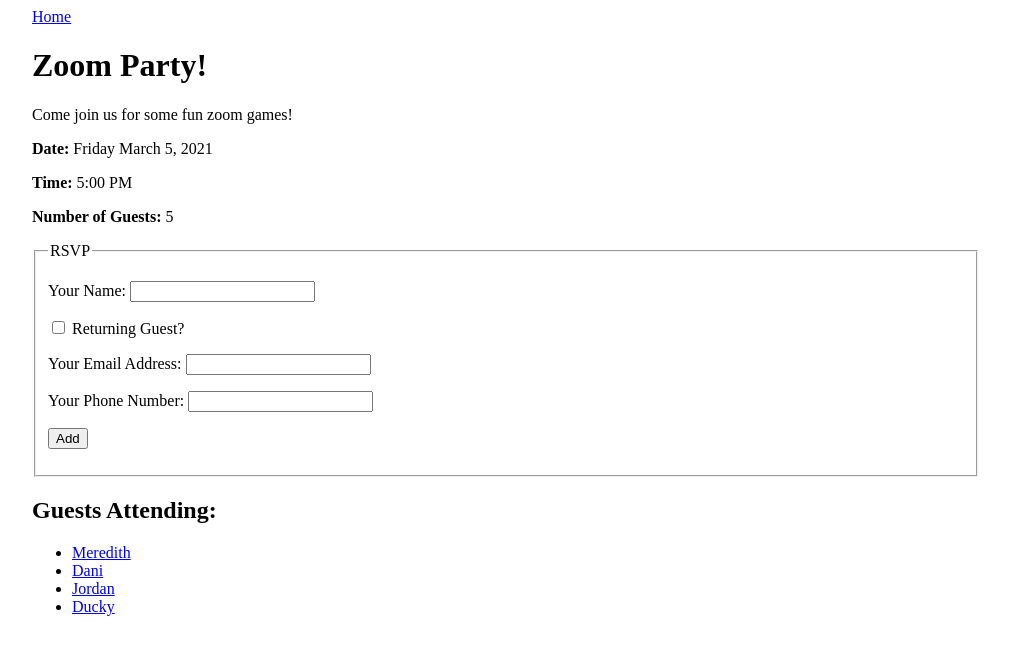
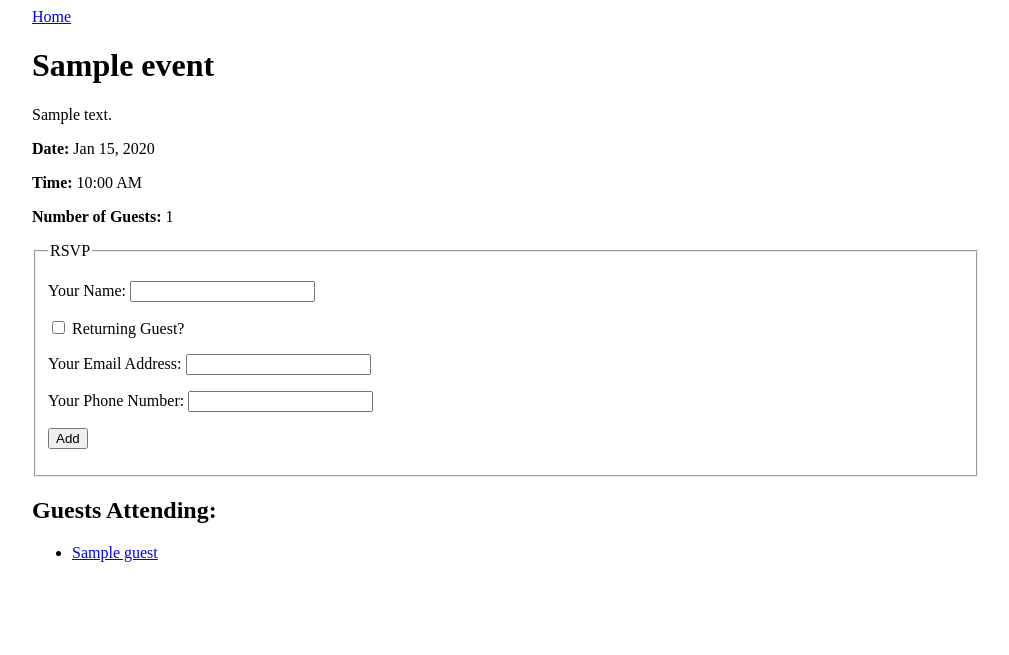
Before and after one commit to lougoncharenko/event-handling-app, a Flask app: page /event/1 in a window 1280 px wide. Shown: the top 655 px of the page, without its empty margins (134-1143 px from the left). Run offline with Flask 2, Linux system fonts and the light colour scheme; tables that the repository leaves empty hold one stand-in row (values such as "Sample post").

Commit message:
finished event_detail page

```diff
--- a/events_app/templates/event_detail.html
+++ b/events_app/templates/event_detail.html
@@ -4,19 +4,14 @@
 
 <a href="/">Home</a>
 
-<!--
-    TODO: Instead of the hard-coded values, use the event object to display the
-    correct title, description, date, time, and number of guests
--->
+<h1>{{ this_event.title }}</h1>
 
-<h1>Zoom Party!</h1>
+<p>{{ this_event.description}}</p>
 
-<p>Come join us for some fun zoom games!</p>
+<p><strong>Date:</strong> {{ this_event.date_and_time.strftime('%b %d, %Y') }}</p>
+<p><strong>Time:</strong> {{ this_event.date_and_time.strftime('%I:%M %p') }}</p>
 
-<p><strong>Date:</strong> Friday March 5, 2021</p>
-<p><strong>Time:</strong> 5:00 PM</p>
-
-<p><strong>Number of Guests:</strong> 5</p>
+<p><strong>Number of Guests:</strong> {{ this_event.guests|length }}</p>
 
 <form method="POST">
     <fieldset>
@@ -57,14 +52,11 @@
 </form>
 
 <!-- TODO: Display the actual guests attending -->
-
 <h2>Guests Attending:</h2>
 <ul>
-
-    <li><a href="/guest/1">Meredith</a></li>
-    <li><a href="/guest/2">Dani</a></li>
-    <li><a href="/guest/3">Jordan</a></li>
-    <li><a href="/guest/4">Ducky</a></li>
+    {% for guest in this_event.guests %}
+        <li><a href="/guest/{{guest.id}}">{{ guest }}</li>
+    {% endfor %}
 </ul>
 
 {% endblock %}
```
